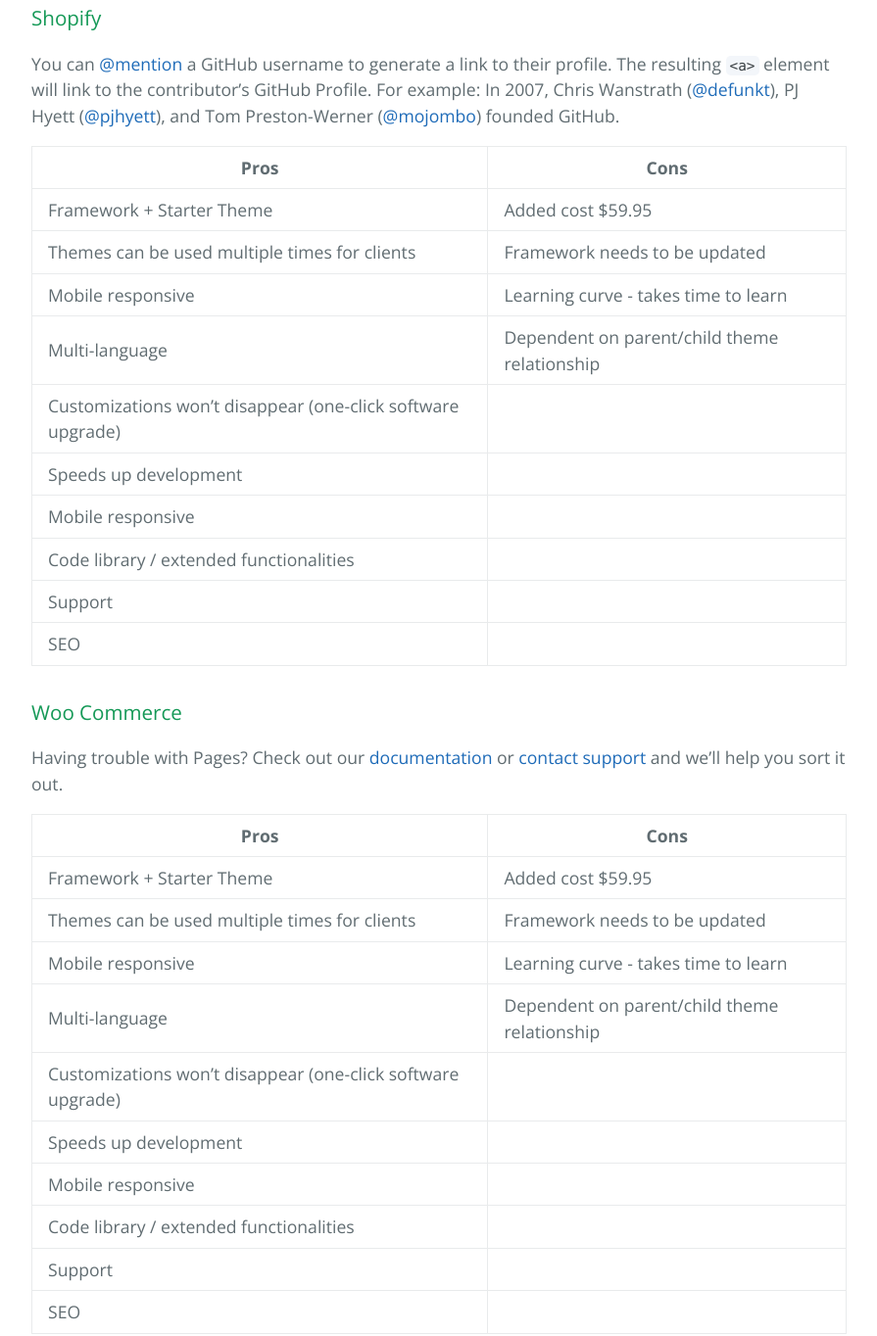
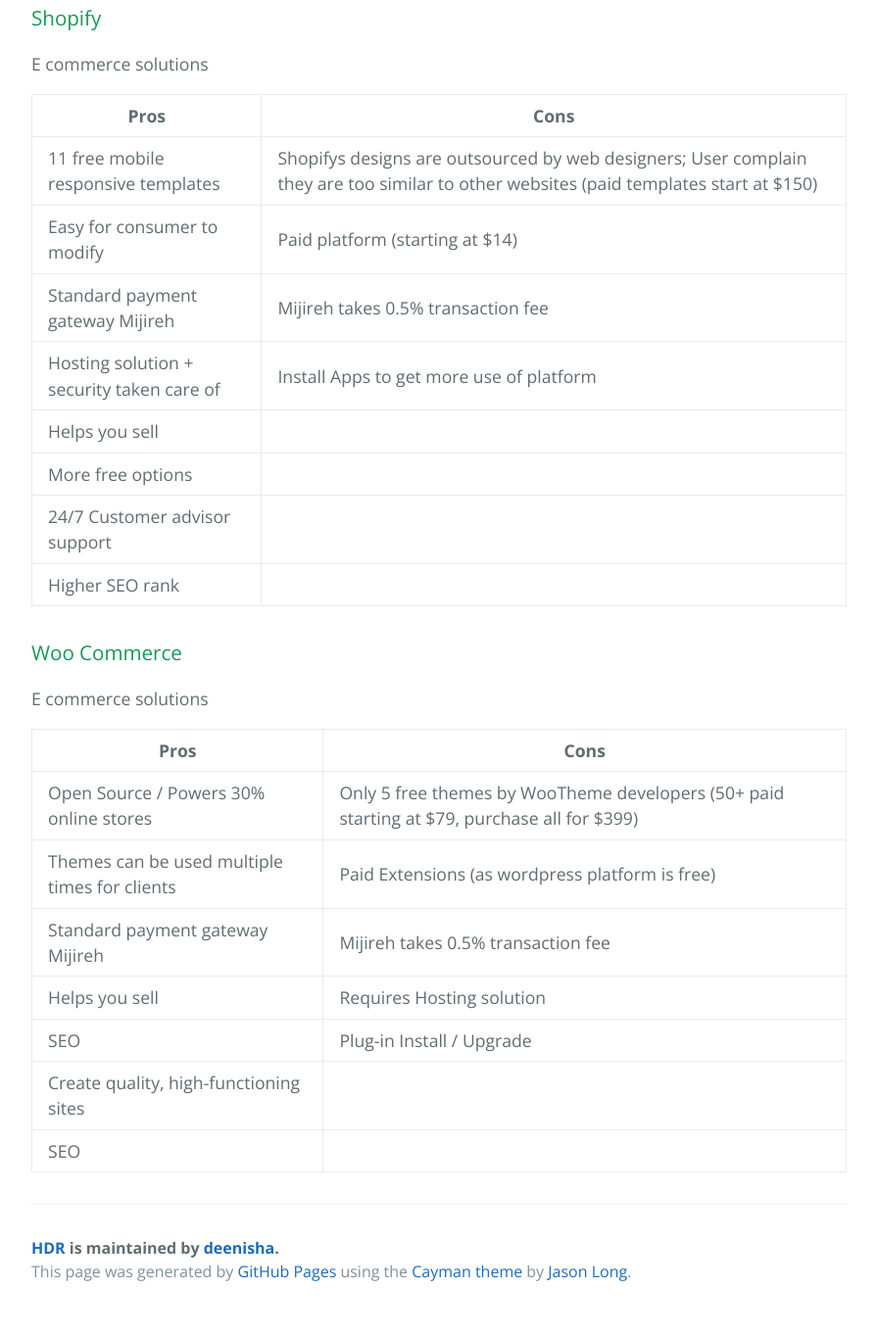
Before and after one commit to deenisha/HDR, a plain HTML site: page index.html in a window 1280 px wide. Shown: the part 2440-3804 px from the top of the page at 98% size, without its empty margins (192-1087 px from the left). After the commit the page ends 3782 px from the top, so only its background shows below. Drawn offline with nearby package versions, Linux system fonts and the light colour scheme.

```diff
--- a/index.html
+++ b/index.html
@@ -176,7 +176,7 @@
 <h3>
 <a id="shopify" class="anchor" href="#shopify" aria-hidden="true"><span class="octicon octicon-link"></span></a>Shopify</h3>
 
-<p>You can <a href="https://github.com/blog/821" class="user-mention">@mention</a> a GitHub username to generate a link to their profile. The resulting <code>&lt;a&gt;</code> element will link to the contributor’s GitHub Profile. For example: In 2007, Chris Wanstrath (<a href="https://github.com/defunkt" class="user-mention">@defunkt</a>), PJ Hyett (<a href="https://github.com/pjhyett" class="user-mention">@pjhyett</a>), and Tom Preston-Werner (<a href="https://github.com/mojombo" class="user-mention">@mojombo</a>) founded GitHub.</p>
+<p>E commerce solutions</p>
 
 <table>
 <thead>
@@ -187,43 +187,35 @@
 </thead>
 <tbody>
 <tr>
-<td>Framework + Starter Theme</td>
-<td>Added cost $59.95</td>
+<td>11 free mobile responsive templates</td>
+<td>Shopifys designs are outsourced by web designers; User complain they are too similar to other websites (paid templates start at $150)</td>
 </tr>
 <tr>
-<td>Themes can be used multiple times for clients</td>
-<td>Framework needs to be updated</td>
+<td>Easy for consumer to modify</td>
+<td>Paid platform (starting at $14)</td>
 </tr>
 <tr>
-<td>Mobile responsive</td>
-<td>Learning curve - takes time to learn</td>
+<td>Standard payment gateway Mijireh</td>
+<td>Mijireh takes 0.5% transaction fee</td>
 </tr>
 <tr>
-<td>Multi-language</td>
-<td>Dependent on parent/child theme relationship</td>
+<td>Hosting solution + security taken care of</td>
+<td>Install Apps to get more use of platform</td>
 </tr>
 <tr>
-<td>Customizations won’t disappear (one-click software upgrade)</td>
+<td>Helps you sell</td>
 <td></td>
 </tr>
 <tr>
-<td>Speeds up development</td>
+<td>More free options</td>
 <td></td>
 </tr>
 <tr>
-<td>Mobile responsive</td>
+<td>24/7 Customer advisor support</td>
 <td></td>
 </tr>
 <tr>
-<td>Code library / extended functionalities</td>
-<td></td>
-</tr>
-<tr>
-<td>Support</td>
-<td></td>
-</tr>
-<tr>
-<td>SEO</td>
+<td>Higher SEO rank</td>
 <td></td>
 </tr>
 </tbody>
@@ -232,7 +224,7 @@
 <h3>
 <a id="woo-commerce" class="anchor" href="#woo-commerce" aria-hidden="true"><span class="octicon octicon-link"></span></a>Woo Commerce</h3>
 
-<p>Having trouble with Pages? Check out our <a href="https://help.github.com/pages">documentation</a> or <a href="https://github.com/contact">contact support</a> and we’ll help you sort it out.</p>
+<p>E commerce solutions</p>
 
 <table>
 <thead>
@@ -243,39 +235,27 @@
 </thead>
 <tbody>
 <tr>
-<td>Framework + Starter Theme</td>
-<td>Added cost $59.95</td>
+<td>Open Source / Powers 30% online stores</td>
+<td>Only 5 free themes by WooTheme developers (50+ paid starting at $79, purchase all for $399)</td>
 </tr>
 <tr>
 <td>Themes can be used multiple times for clients</td>
-<td>Framework needs to be updated</td>
+<td>Paid Extensions (as wordpress platform is free)</td>
 </tr>
 <tr>
-<td>Mobile responsive</td>
-<td>Learning curve - takes time to learn</td>
+<td>Standard payment gateway Mijireh</td>
+<td>Mijireh takes 0.5% transaction fee</td>
 </tr>
 <tr>
-<td>Multi-language</td>
-<td>Dependent on parent/child theme relationship</td>
+<td>Helps you sell</td>
+<td>Requires Hosting solution</td>
 </tr>
 <tr>
-<td>Customizations won’t disappear (one-click software upgrade)</td>
-<td></td>
+<td>SEO</td>
+<td>Plug-in Install / Upgrade</td>
 </tr>
 <tr>
-<td>Speeds up development</td>
-<td></td>
-</tr>
-<tr>
-<td>Mobile responsive</td>
-<td></td>
-</tr>
-<tr>
-<td>Code library / extended functionalities</td>
-<td></td>
-</tr>
-<tr>
-<td>Support</td>
+<td>Create quality, high-functioning sites</td>
 <td></td>
 </tr>
 <tr>
```
Also changed, not shown: params.json (+1 -1 lines).
